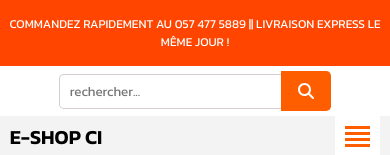
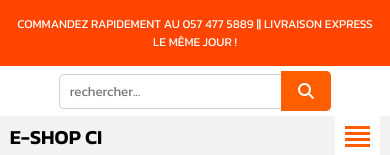
Before and after one commit to august-dev-pro/E-SHOP-CI, a React (Create React App) app: page / in a window 390 px wide. Shown: the top 155 px of the page. Built offline with nearby package versions, Linux system fonts and the light colour scheme; no server answers.

Commit message:
make aside bar

```diff
--- a/src/components/layouts/header/header.css
+++ b/src/components/layouts/header/header.css
@@ -188,6 +188,8 @@
   .header .bar {
     font-size: 12px;
     font-weight: 400;
+    padding-left: 2.5%;
+    padding-right: 2.5%;
   }
   .header .header_content .content_container .content {
     flex-direction: column;
--- a/src/components/layouts/header/header.scss
+++ b/src/components/layouts/header/header.scss
@@ -247,6 +247,8 @@
         .bar {
             font-size: 12px;
             font-weight: 400;
+            padding-left: 2.5%;
+            padding-right: 2.5%;
         }
 
         .header_content {
```
Also changed, not shown: 1 other file (tests, documents, lock files or other folders).
